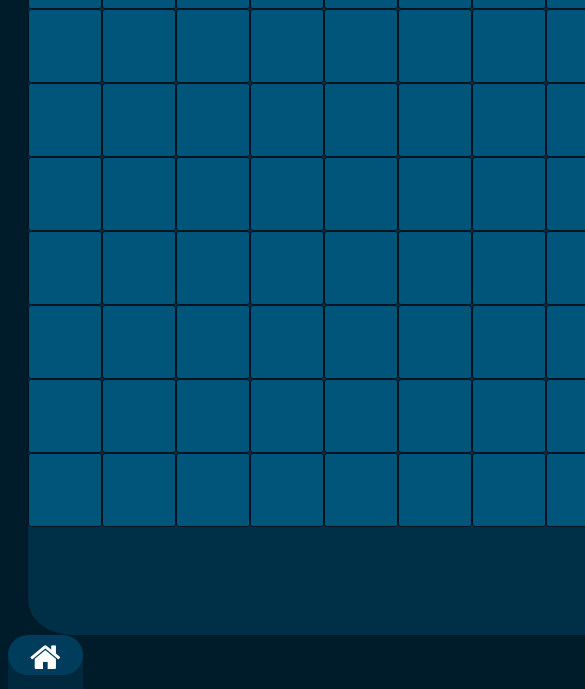
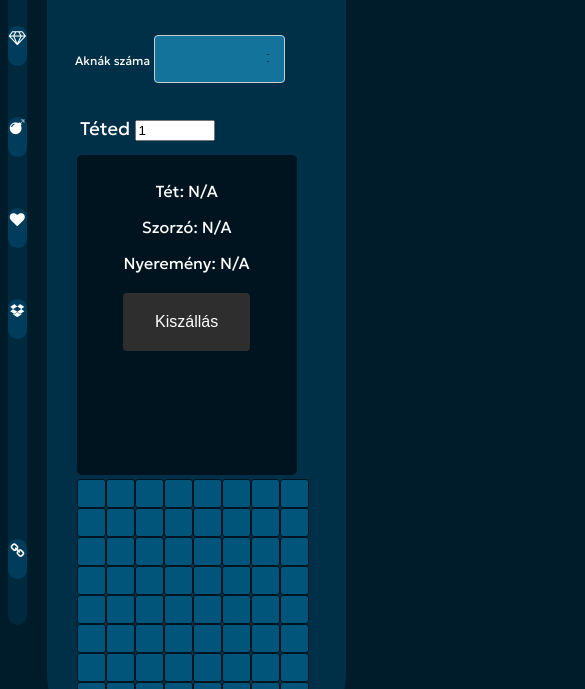
Before and after one commit to Groszi01/gamblegrab, a website: page mines/index.html in a window 390 px wide. Shown: the part 147-836 px from the top of the page, 585 px wide, since content can reach past the window. Drawn offline with nearby package versions, Linux system fonts and the light colour scheme; no server answers.

Commit message:
Mines oldal reszponzivítása kész

```diff
--- a/mines/index.html
+++ b/mines/index.html
@@ -20,9 +20,12 @@
 
     </div>
     <div id="gameContainer">
+
+
+        <div id="ala">
         <button id="startGameButton">Játék indítása</button>
         <div class="custom-select">
-            <label>Aknák száma</label>
+            <label id="akna">Aknák száma</label>
             <select id="mineCount">
                 <option value="">1</option>
                 <option value="">2</option>
@@ -49,10 +52,15 @@
             </div>
             <div class="kiszallas">
                 <button id="kiszallas-button">Kiszállás</button>
+            </div> <!-- ala zaro div -->
             </div>
+        </div>
+        <div id="jat">
 
+
+        <div id="gameBoard"></div>
         </div>
-        <div id="gameBoard"></div>
+
     </div>
 
     <div class="menu" >
--- a/mines/minestyle.css
+++ b/mines/minestyle.css
@@ -198,8 +198,8 @@ body{
     background-color: #003047;
     border-radius: 5%;
     margin-left: 20px;
-    height: 700px;
-    width: 890px;
+    height: 100%;
+    width: 90%;
 
 }
 
@@ -297,7 +297,7 @@ body{
     position: relative;
     float: right;
     margin-right: -250px;
-    margin-top: 200px;
+    margin-top: 170px;
     color: white;
 }
 
@@ -308,7 +308,7 @@ body{
     float: right;
     background-color: #00141f ;
     margin-right: -235px;
-    margin-top: 250px;
+    margin-top: 220px;
     color: white;
     padding: 10px;
 }
@@ -323,82 +323,7 @@ body{
     }
 
 }
-@media only screen and (max-width: 1171px){
-    .kepek{
-        width: 800px;
-    }
-    .ladakkk{
-        height: 140px;
-        width: 130px;
-    }
-}
-@media only screen and (max-width: 1063px){
-    #fszov{
-        font-size: 23px;
-    }
-    #ficon{
-        font-size: 23px;
-    }
-
-}
-@media only screen and (max-width: 1058px){
-    .kepek{
-        width: 750px;
-    }
-    .ladakkk{
-        height: 120px;
-        width: 110px;
-    }
-    #fname{
-        width: 500px;
-    }
-    .qrkod{
-        height: 230px;
-        width: 230px;
-    }
-}
-@media only screen and (max-width: 1014px){
-    #fszov{
-        font-size: 21px;
-    }
-    #ficon{
-        font-size: 21px;
-    }
-
-}
-@media only screen and (max-width: 996px){
-    .kepek{
-        width: 700px;
-    }
-    .ladakkk{
-        height: 110px;
-        width: 100px;
-    }
-}
-@media only screen and (max-width: 966px){
-    #fszov{
-        font-size: 19px;
-    }
-    #ficon{
-        font-size: 19px;
-    }
-    #fl{
-        font-size: 23px;
-    }
-}
-@media only screen and (max-width: 933px){
-    .kepek{
-        width: 650px;
-    }
-    .ladakkk{
-        height: 100px;
-        width: 90px;
-    }
-    #fname{
-        width: 450px;
-    }
-}
-@media only screen and (max-width: 874px){
+@media only screen and (max-width:1200px){
     .eltunik{
         display: none;
     }
@@ -433,6 +358,145 @@ body{
         text-align: center;
         margin-left: 0;
         font-size: 33px;
+    }
+    .menu{
+        width: 10%;
+    }
+}
+@media only screen and (max-width: 1171px){
+    .kepek{
+        width: 800px;
+    }
+    .ladakkk{
+        height: 140px;
+        width: 130px;
+    }
+
+}
+@media only screen and (max-width: 1063px){
+    #fszov{
+        font-size: 23px;
+    }
+    #ficon{
+        font-size: 23px;
+    }
+
+}
+@media only screen and (max-width: 1058px){
+    .kepek{
+        width: 750px;
+    }
+    .ladakkk{
+        height: 120px;
+        width: 110px;
+    }
+    #fname{
+        width: 500px;
+    }
+    .qrkod{
+        height: 230px;
+        width: 230px;
+    }
+}
+@media only screen and (max-width: 1014px){
+    #fszov{
+        font-size: 21px;
+    }
+    #ficon{
+        font-size: 21px;
+    }
+    .menu{
+        width: 5%;
+    }
+
+}
+@media only screen and (max-width: 996px){
+    .kepek{
+        width: 700px;
+    }
+    .ladakkk{
+        height: 110px;
+        width: 100px;
+    }
+}
+@media only screen and (max-width: 980px){
+    #gameContainer{
+        width: 80%;
+    }
+    #ala{
+        text-align: center;
+        display: inline-block;
+        margin-left: 20%;
+    }
+    #jat{
+        margin-left: 10%;
+    }
+    .cell{
+        width: 60px;
+        height: 60px;
+    }
+    #startGameButton{
+        display: block;
+    }
+}
+@media only screen and (max-width: 966px){
+    #fszov{
+        font-size: 19px;
+    }
+    #ficon{
+        font-size: 19px;
+    }
+    #fl{
+        font-size: 23px;
+    }
+}
+@media only screen and (max-width: 933px){
+    .kepek{
+        width: 650px;
+    }
+    .ladakkk{
+        height: 100px;
+        width: 90px;
+    }
+    #fname{
+        width: 450px;
+    }
+}
+@media only screen and (max-width: 874px){
+    .eltunik{
+        display: none;
+    }
+    #kezdolaps
+    {
+        text-align: center;
+        margin-left: 0;
+        font-size: 25px;
+    }
+    #roulet{
+        text-align: center;
+        margin-left: 0;
+        font-size: 25px;
+    }
+    #min{
+        text-align: center;
+        margin-left: 0;
+        font-size: 25px;
+        padding-top: 0;
+    }
+    #black{
+        text-align: center;
+        margin-left: 0;
+        font-size: 25px;
+    }
+    #lada{
+        text-align: center;
+        margin-left: 0;
+        font-size: 25px;
+    }
+    #kapcs{
+        text-align: center;
+        margin-left: 0;
+        font-size: 25px;
     }
 }
 @media only screen and (max-width: 871px){
@@ -481,6 +545,45 @@ body{
         margin-right: 40px;
     }
 }
+@media only screen and (max-width:762px){
+    .cell{
+        width:55px;
+        height:55px;
+    }
+
+#kezdolaps
+    {
+        text-align: center;
+        margin-left: 0;
+        font-size: 20px;
+    }
+    #roulet{
+        text-align: center;
+        margin-left: 0;
+        font-size: 20px;
+    }
+    #min{
+        text-align: center;
+        margin-left: 0;
+        font-size: 20px;
+        padding-top: 0;
+    }
+    #black{
+        text-align: center;
+        margin-left: 0;
+        font-size: 20px;
+    }
+    #lada{
+        text-align: center;
+        margin-left: 0;
+        font-size: 20px;
+    }
+    #kapcs{
+        text-align: center;
+        margin-left: 0;
+        font-size: 20px;
+    }
+}
 @media only screen and (max-width: 746px){
     .ladakkk{
         height: 150px;
@@ -508,6 +611,12 @@ body{
     }
     #fizetes{
         margin-right: 40px;
+    }
+}
+@media only screen and (max-width:690px){
+    .cell{
+        width:50px;
+        height:50px;
     }
 }
 @media only screen and (max-width: 683px){
@@ -544,6 +653,12 @@ body{
         width: 280px;
     }
 }
+@media only screen and (max-width:658px){
+    .cell{
+        width: 45px;
+        height:45px;
+    }
+}
 @media only screen and (max-width: 621px){
     .ladakkk{
         height: 140px;
@@ -571,6 +686,13 @@ body{
     }
     #fizetes{
         margin-right: 40px;
+    }
+}
+@media only screen and (max-width:596px)
+{
+    .cell{
+        width:40px;
+        height:40px;
     }
 }
 @media only screen and (max-width: 565px){
@@ -637,6 +759,12 @@ body{
         width: 129.5px;
     }
 }
+@media only screen and (max-width:540px){
+    .cell{
+        width:35px;
+        height:35px;
+    }
+}
 @media only screen and (max-width: 519px){
     #flogo{
         width: 250px;
@@ -651,6 +779,38 @@ body{
     }
     #ficon{
         font-size: 16px;
+    }
+    #kezdolaps
+    {
+        text-align: center;
+        margin-left: 0;
+        font-size: 15px;
+    }
+    #roulet{
+        text-align: center;
+        margin-left: 0;
+        font-size: 15px;
+    }
+    #min{
+        text-align: center;
+        margin-left: 0;
+        font-size: 15px;
+        padding-top: 0;
+    }
+    #black{
+        text-align: center;
+        margin-left: 0;
+        font-size: 15px;
+    }
+    #lada{
+        text-align: center;
+        margin-left: 0;
+        font-size: 15px;
+    }
+    #kapcs{
+        text-align: center;
+        margin-left: 0;
+        font-size: 15px;
     }
 }
 @media only screen and (max-width: 519px){
@@ -696,6 +856,15 @@ body{
     }
     #fizetes{
         margin-right: 40px;
+    }
+}
+@media only screen and (max-width:485px){
+    #ala{
+        margin-left: 5%;
+    }
+    .cell{
+        width:30px;
+        height:30px;
     }
 }
 @media only screen and (max-width: 481px){
@@ -795,6 +964,13 @@ body{
         margin-top: 60px;
 
     }
+    #ala{
+        margin-left: none;
+    }
+    .cell{
+        width:25px;
+        height:25px;
+    }
 }
 @media only screen and (max-width: 410px){
     #flogo{
@@ -846,6 +1022,14 @@ body{
         margin-right: 40px;
     }
 
+}
+@media only screen and (max-width:400px){
+    #mineCount{
+        width: 100px;
+    }
+    #akna{
+        font-size: 12px;
+    }
 }
 @media only screen and (max-width: 383px){
     #flogo{
@@ -954,4 +1138,8 @@ body{
         height: 200px;
         width: 200px;
     }
+    .cell{
+        width: 20px;
+        height: 20px;
+    }
 }
```
